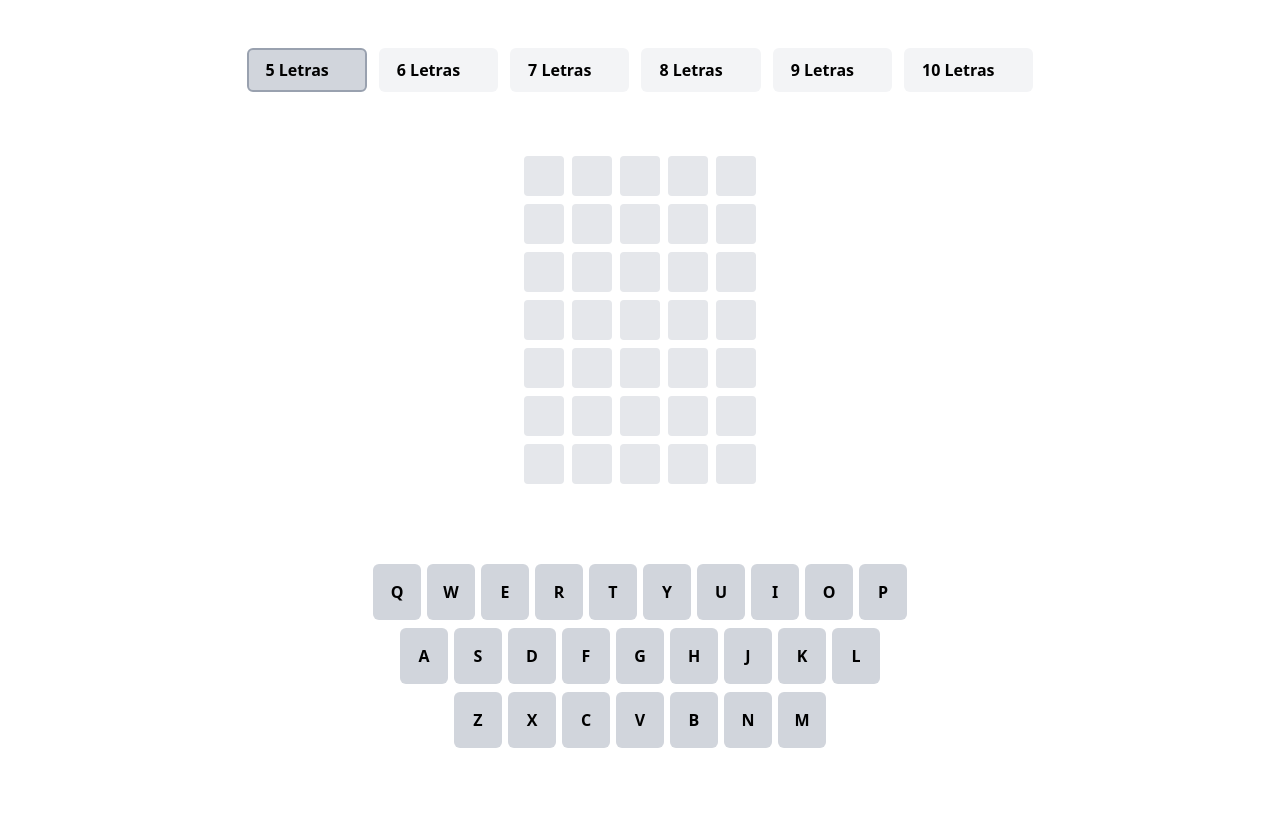
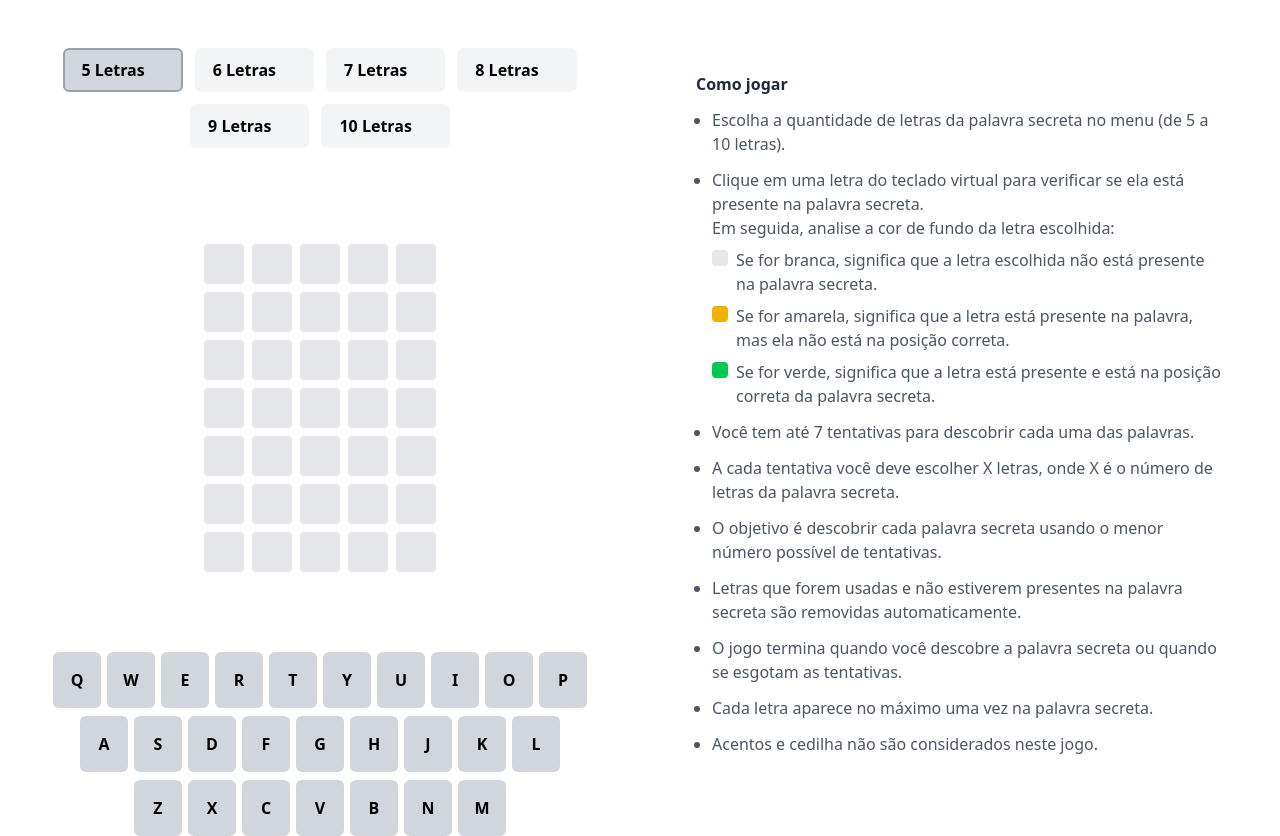
Before and after one commit to dulipe/secretWord, a React (Vite) app: page / in a window 1280 px wide. Before the commit the page ends 800 px from the top, so only its background shows below. Built offline with nearby package versions, Linux system fonts and the light colour scheme.

Commit message:
feat: add Instructions component and rename Navbar to GameMenu

```diff
--- a/src/app/App.tsx
+++ b/src/app/App.tsx
@@ -1,7 +1,8 @@
-import Navbar from "@/components/navbar/Navbar";
+import GameMenu  from "@/components/gameMenu/GameMenu";
 import WordGrid from "@/components/wordGrid/WordGrid";
 import Keyboard from "@/components/keyboard/Keyboard";
 import Modal from "@/components/modal/Modal";
+import Instructions from "@/components/instructions/Instructions";
 
 import { useWords } from "@/hooks/useWords";
 import { useGameLogic } from "@/hooks/useGameLogic";
@@ -18,8 +19,9 @@ function App(): JSX.Element {
   );
 
   return (
-    <div className="app">
-      <Navbar
+    <div className="flex flex-col lg:flex-row min-h-screen">
+      <main className="flex flex-col items-center w-full lg:w-1/2">
+        <GameMenu
           options={GAME_OPTIONS}
           selected={game.selected}
           statusWords={game.statusWords}
@@ -46,6 +48,11 @@ function App(): JSX.Element {
           definitions={game.modal.definitions}
           onClose={game.handleClose}
         />
+      </main>
+
+      <aside className="w-full lg:w-1/2 px-8 py-10 flex justify-center">
+        <Instructions />
+      </aside>
     </div>
   );
 }
--- a/src/components/navbar/Navbar.tsx
+++ b/src/components/gameMenu/GameMenu.tsx
@@ -1,14 +1,14 @@
 import { GameOption } from "@/domain/gameConfig";
 import { WordStatus } from "@/domain/types";
 
-type NavbarProps = {
+type GameMenuProps = {
   onSelect: (value: number) => void;
   selected: number;
   statusWords: Record<number, WordStatus>;
   options: GameOption[];
 };
 
-const Navbar = ({ onSelect, selected, statusWords, options }: NavbarProps) => {
+const GameMenu = ({ onSelect, selected, statusWords, options }: GameMenuProps) => {
   return (
     <nav className="flex justify-center mx-auto p-4 sm:p-6 mt-6 mb-8 max-w-full w-full px-4">
       <ul className="flex flex-wrap justify-center gap-4 sm:gap-3 list-none w-full">
@@ -52,4 +52,4 @@ const Navbar = ({ onSelect, selected, statusWords, options }: NavbarProps) => {
   );
 };
 
-export default Navbar;
+export default GameMenu;
--- /dev/null
+++ b/src/components/instructions/Instructions.tsx
@@ -0,0 +1,39 @@
+const Instructions = () => {
+    return (
+      <section className="mt-8 mb-10 w-full px-6 text-x1 text-gray-600">
+        <h2 className="text-x1 font-bold text-gray-800 mb-3">
+          Como jogar
+        </h2>
+
+        <ul className="space-y-3 list-disc ml-4">
+          <li>Escolha a quantidade de letras da palavra secreta no menu (de 5 a 10 letras).</li>
+          <li>
+            Clique em uma letra do teclado virtual para verificar se ela está presente na palavra secreta.<br /> Em seguida, analise a cor de fundo da letra escolhida:
+            <ul className="mt-2 space-y-2 list-none">
+              <li className="flex items-start gap-2">
+                <span className="w-4 h-4 rounded bg-gray-200 shrink-0 mt-0.5" />
+                <span>Se for branca, significa que a letra escolhida não está presente na palavra secreta.</span>
+              </li>
+              <li className="flex items-start gap-2">
+                <span className="w-4 h-4 rounded bg-yellow-500 shrink-0 mt-0.5" />
+                <span>Se for amarela, significa que a letra está presente na palavra, mas ela não está na posição correta.</span>
+              </li>
+              <li className="flex items-start gap-2">
+                <span className="w-4 h-4 rounded bg-green-500 shrink-0 mt-0.5" />
+                <span>Se for verde, significa que a letra está presente e está na posição correta da palavra secreta.</span>
+              </li>
+            </ul>
+          </li>
+          <li>Você tem até 7 tentativas para descobrir cada uma das palavras.</li>
+          <li>A cada tentativa você deve escolher X letras, onde X é o número de letras da palavra secreta.</li>
+          <li>O objetivo é descobrir cada palavra secreta usando o menor número possível de tentativas.</li>
+          <li>Letras que forem usadas e não estiverem presentes na palavra secreta são removidas automaticamente.</li>
+          <li>O jogo termina quando você descobre a palavra secreta ou quando se esgotam as tentativas.</li>
+          <li>Cada letra aparece no máximo uma vez na palavra secreta.</li>
+          <li>Acentos e cedilha não são considerados neste jogo.</li>
+        </ul>
+      </section>
+    );
+  };
+
+  export default Instructions;
```
Also changed, not shown: 1 other file (tests, documents, lock files or other folders). Lines whose indentation alone changed are shown as unchanged.
